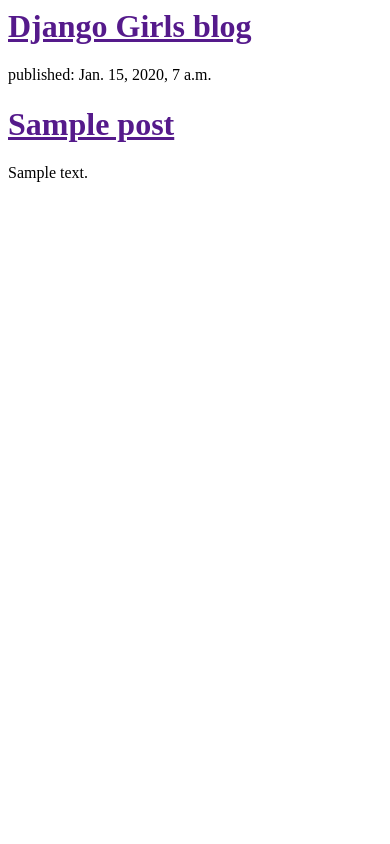
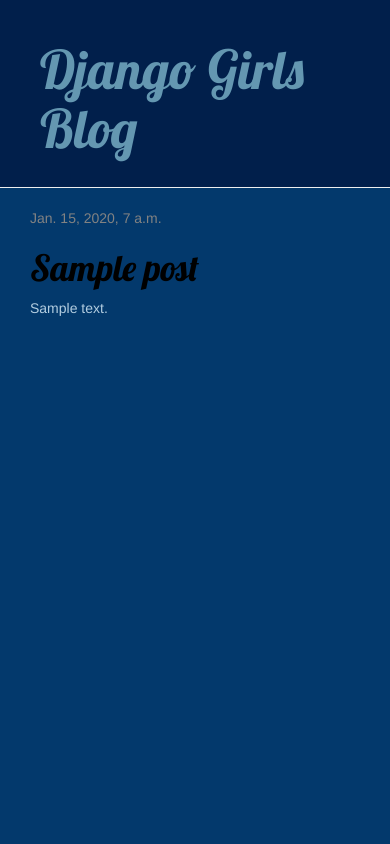
Before and after one commit to rodp15/Djangogirls, a Django app: page / in a window 390 px wide. Run offline with Django 3.2, Linux system fonts and the light colour scheme; tables that the repository leaves empty hold one stand-in row (values such as "Sample post"); some libraries are stand-ins or nearby versions.

Commit message:
Martes, casi terminado

```diff
--- /dev/null
+++ b/blog/static/css/blog.css
@@ -0,0 +1,52 @@
+h1 a {
+        color: #005b96;
+        font-family: 'Lobster';
+    }
+body {
+        background: #03396c;
+    }
+.page-header {
+        background-color: #011f4b;
+        margin-top: 0;
+        padding: 20px 20px 20px 40px;
+    }
+ .page-header h1, .page-header h1 a, .page-header h1 a:visited, .page-header h1 a:active {
+        color: #6497b1;
+        font-size: 40pt;
+        text-decoration: none;
+    }
+
+    .content {
+        color: #b3cde0;
+    }
+
+    h1, h2, h3, h4 {
+        font-family: 'Lobster', cursive;
+    }
+
+    .date {
+        color: #828282;
+    }
+
+    .save {
+        float: right;
+    }
+
+    .post-form textarea, .post-form input {
+        width: 100%;
+    }
+
+    .top-menu, .top-menu:hover, .top-menu:visited {
+        color: #000000;
+        float: right;
+        font-size: 26pt;
+        margin-right: 20px;
+    }
+
+    .post {
+        margin-bottom: 70px;
+    }
+
+    .post h1 a, .post h1 a:visited {
+        color: #000000;
+    }
--- /dev/null
+++ b/blog/templates/blog/base.html
@@ -0,0 +1,23 @@
+{% load staticfiles %}
+    <html>
+        <head>
+            <title>Django Girls blog</title>
+            <link rel="stylesheet" href="//maxcdn.bootstrapcdn.com/bootstrap/3.2.0/css/bootstrap.min.css">
+            <link rel="stylesheet" href="//maxcdn.bootstrapcdn.com/bootstrap/3.2.0/css/bootstrap-theme.min.css">
+            <link href='//fonts.googleapis.com/css?family=Lobster&subset=latin,latin-ext' rel='stylesheet' type='text/css'>
+            <link rel="stylesheet" href="{% static 'css/blog.css' %}">
+        </head>
+        <body>
+        <div class="page-header">
+            <h1><a href="/">Django Girls Blog</a></h1>
+        </div>
+        <div class="content container">
+            <div class="row">
+                <div class="col-md-8">
+                {% block content %}
+                {% endblock %}
+                </div>
+            </div>
+        </div>
+    </body>
+    </html>
--- a/blog/templates/blog/post_list.html
+++ b/blog/templates/blog/post_list.html
@@ -1,20 +1,21 @@
-<html>
-    <head>
-        <title>Django Girls blog</title>
-    </head>
+ {% extends 'blog/base.html' %}
+ {% block content %}
     <body>
-        <div>
-            <h1> <a href="">Django Girls blog</a> </h1>
-        </div>
-        <div>
-            {% for post in posts %}
-                <div>
-                    <p>published: {{ post.published_date }}</p>
-                    <h1><a href="">{{ post.title }}</a></h1>
-                    <p>{{ post.text|linebreaksbr }}</p>
+        <div class="content container">
+            <div class="row">
+                <div class="col-md-8">
+                    {% for post in posts %}
+                        <div class="post">
+                            <div class="date">
+                                {{ post.published_date }}
+                            </div>
+                        <h1><a href="{% url 'blog.views.post_detail' pk=post.pk %}">{{ post.title }}</a></h1>
+                            <p>{{ post.text|linebreaksbr }}</p>
+                        </div>
+                    {% endfor %}
                 </div>
-            {% endfor %}
+            </div>
         </div>
         <br />
     </body>
-</html>
+{% endblock content %}
--- a/blog/urls.py
+++ b/blog/urls.py
@@ -3,4 +3,5 @@ from . import views
 
 urlpatterns = [
         url(r'^$', views.post_list),
+        url(r'^post/(?P<pk>[0-9]+)/$', views.post_detail),
 ]
--- a/blog/views.py
+++ b/blog/views.py
@@ -1,7 +1,12 @@
 from django.shortcuts import render
 from .models import Post
 from django.utils import timezone
+from django.shortcuts import render, get_object_or_404
 
 def post_list(request):
     posts = Post.objects.all()
     return render(request, 'blog/post_list.html', {'posts':posts})
+
+def post_detail(request, pk):
+        post = get_object_or_404(Post, pk=pk)
+        return render(request, 'blog/post_detail.html', {'post': post})
```
Also changed, not shown: blog/templates/blog/post_detail.html (added, +13 -0 lines).
